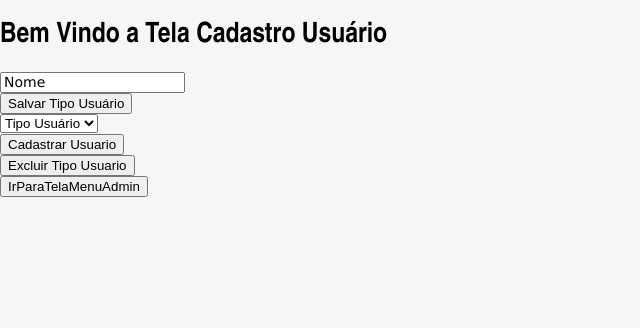
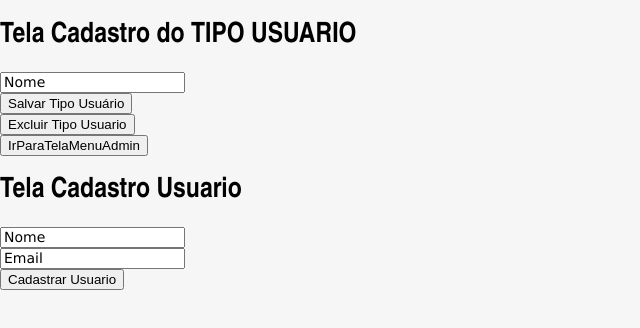
Before and after one commit to ProChefe-ElToniolo/ProjetoElToniolo, a Vue app: page /ViewTelaCadastroUsuario in a window 1280 px wide. Shown: the top 328 px of the page, without its empty margins (0-640 px from the left). Built offline with nearby package versions, Linux system fonts and the light colour scheme; no server answers.

Commit message:
telaUsuario

```diff
--- a/src/components/TelaCadastroUsuario.vue
+++ b/src/components/TelaCadastroUsuario.vue
@@ -1,19 +1,20 @@
 <template>
     <div>
-        <h1>Bem Vindo a Tela Cadastro Usuário</h1>
+        <h1>Tela Cadastro do TIPO USUARIO</h1>
         <input type="text" placeholder="Nome" maxlength="50" v-model="nome">
         <br>
         <button @click="cadastrarTipoUsuario">Salvar Tipo Usuário</button>
+         <br>
+         <button>Excluir Tipo Usuario</button>
+         <br>
+        <button>IrParaTelaMenuAdmin</button>
+        <h1>Tela Cadastro Usuario</h1>
+        <input type="text" placeholder="Nome" v-model="nomeUsuario">
         <br>
-         <select>
-             <option selected disabled>Tipo Usuário</option>
-         </select>
-         <br>
-         <button>Cadastrar Usuario</button>
-         <br>
-         <button @click="excluirTipoUsuario" >Excluir Tipo Usuario</button>
-         <br>
-        <button @click="IrParaTelaMenuAdmin">IrParaTelaMenuAdmin</button>
+        <input type="text" placeholder="Email" v-model="email">
+        <br>
+        <button @click="cadastrarUsuario">Cadastrar Usuario</button>
+
     </div>
 </template>
 
@@ -22,7 +23,9 @@ const axios = require('axios')
 export default {
 data:function(){
     return{
-        nome: ''
+        nome: '',
+        nomeUsuario: '',
+        email: ''
     }
 }, methods:{
     IrParaTelaMenuAdmin:function(){
@@ -36,9 +39,25 @@ data:function(){
               nome: this.nome
           })
       })
+    },cadastrarUsuario: function(){
+        axios.post("http://localhost:55537/api/TipoUsuario",{
+            nome: this.nome,
+            email: this.email,
+            senha: this.senha,
+            tipo_usuario: this.tipo_usuario
+        }).then(resp =>{
+            console.log(resp.data)
+            this.usuario.push({
+                nome: this.nome,
+                email: this.email,
+                senha: this.senha,
+                tipo_usuario: this.tipo_usuario
+            })
+        })
     }
 }, mounted(){
     axios.get("http://localhost:55537/api/TipoUsuario").then(tipo_usuario => this.tipoUsuario = tipo_usuario.data)
+    axios.get("http://localhost:55537/api/Usuario").then(usuario => this.user = usuario.data)
 }
 }
 </script>
```
